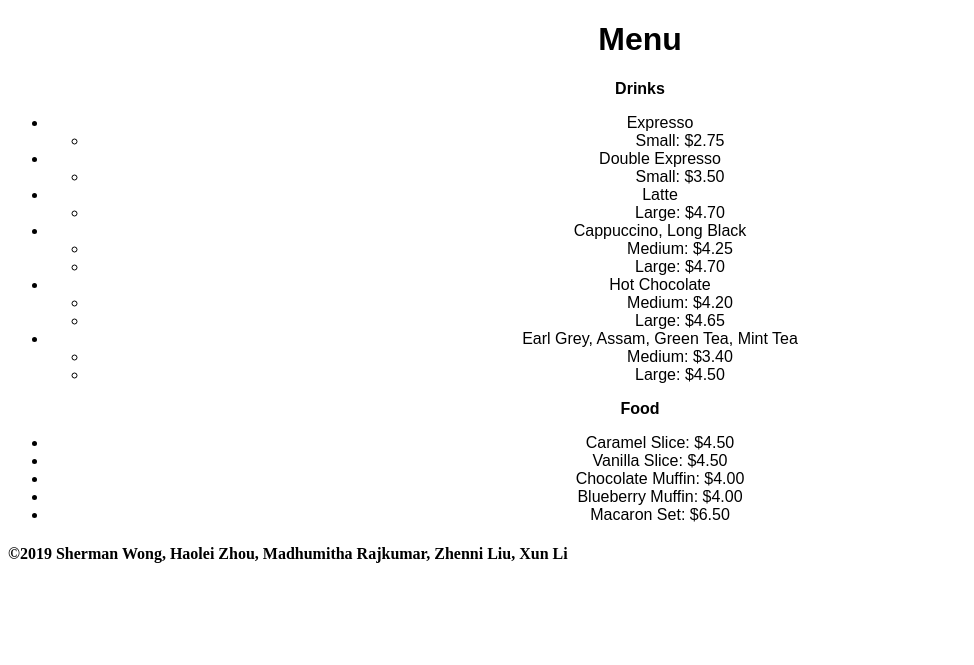
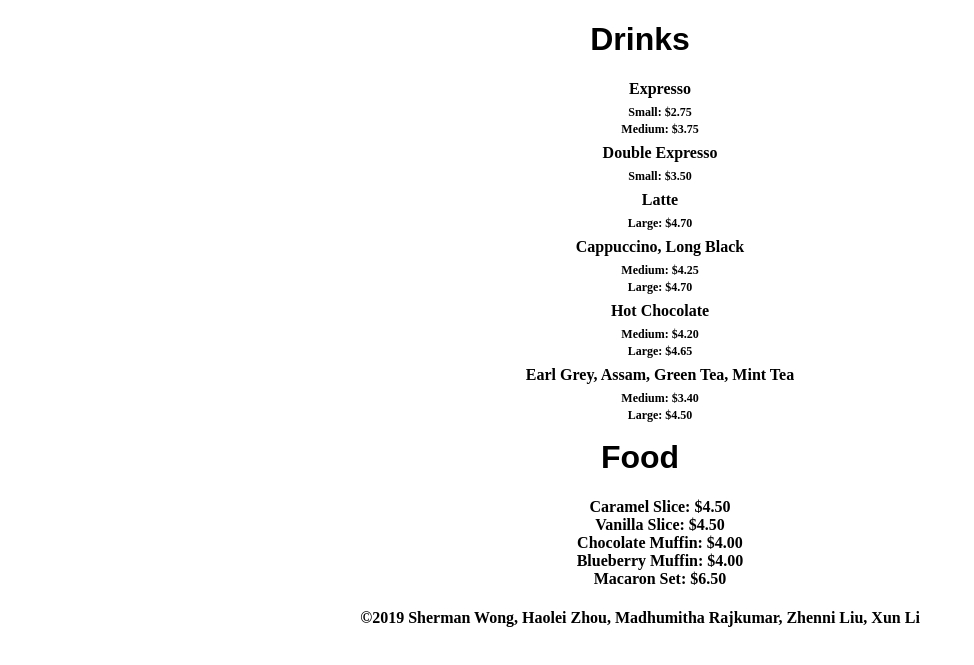
Before and after one commit to natsuta/SEPMCoffeeBuzz, a PHP site: page /menu.php in a window 1280 px wide. Shown: the part 135-800 px from the top of the page, without its empty margins (0-974 px from the left). Run offline with PHP 8.4, Linux system fonts and the light colour scheme.

Commit message:
Some css change in index and menu

```diff
--- a/footer.php
+++ b/footer.php
@@ -1,4 +1,4 @@
 <footer>
-  <h4>&copy;2019 Sherman Wong,&nbspHaolei Zhou,&nbspMadhumitha Rajkumar,&nbspZhenni Liu,&nbspXun Li</h4>
+  <h4 align="center">&copy;2019 Sherman Wong,&nbspHaolei Zhou,&nbspMadhumitha Rajkumar,&nbspZhenni Liu,&nbspXun Li</h4>
 </footer>
 </html>
--- a/menu.php
+++ b/menu.php
@@ -1,57 +1,59 @@
 <?php include_once('header.php'); ?>
 <title>Menu</title>
 <body>
-	<h1>Menu</h1>
-	<h2>Drinks</h2>
+	<h1>Drinks</h1>
 	<ul>
-		<li>Expresso
-			<ul>
-				<li>Small: $2.75</li>
-			</ul>
+		<li class="title-menu">Expresso
+			<div class="size-menu">
+				<p>Small: $2.75</p>
+				<p>Medium: $3.75</p>
+			</div>
 		</li>
 
-		<li>Double Expresso
-			<ul>
-				<li>Small: $3.50</li>
-			</ul>
+		<li class="title-menu">Double Expresso
+			<div class="size-menu">
+				<p>Small: $3.50</p>
+			</div>
 		</li>
 
-		<li>Latte
-			<ul>
-				<li>Large: $4.70</li>
-			</ul>
+		<li class="title-menu">Latte
+			<div class="size-menu">
+				<p>Large: $4.70</p>
+			</div>
 		</li>
 
-		<li>Cappuccino, Long Black
-			<ul>
-				<li>Medium: $4.25</li>
-				<li>Large: $4.70</li>
-			</ul>
+		<li class="title-menu">Cappuccino, Long Black
+			<div class="size-menu">
+				<p>Medium: $4.25</p>
+				<p>Large: $4.70</p>
+			</div>
 		</li>
 
-		<li>Hot Chocolate
-			<ul>
-				<li>Medium: $4.20</li>
-				<li>Large: $4.65</li>
-			</ul>
+		<li class="title-menu">Hot Chocolate
+			<div class="size-menu">
+				<p>Medium: $4.20</p>
+				<p>Large: $4.65</p>
+			</div>
 		</li>
 
-		<li>Earl Grey, Assam, Green Tea, Mint Tea
-			<ul>
-				<li>Medium: $3.40</li>
-				<li>Large: $4.50</li>
-			</ul>
+		<li class="title-menu">Earl Grey, Assam, Green Tea, Mint Tea
+			<div class="size-menu">
+				<p>Medium: $3.40</p>
+				<p>Large: $4.50</p>
+			</div>
 		</li>
 	</ul>
 
-	<h2>Food</h2>
+	<h1>Food</h1>
 	<!-- Update this if updating food -->
-	<ul>
+	<div>
+	<ul class="title-menu">
 		<li>Caramel Slice: $4.50</li>
 		<li>Vanilla Slice: $4.50</li>
 		<li>Chocolate Muffin: $4.00</li>
 		<li>Blueberry Muffin: $4.00</li>
 		<li>Macaron Set: $6.50</li>
 	</ul>
+	</div>
 </body>
 <?php include_once('footer.php'); ?>
--- a/order.php
+++ b/order.php
@@ -3,7 +3,6 @@
 <body>
 	<script type="text/javascript" src="orderproc.js"></script>
 	<h1>Order Form</h1>
-	<p>Test</p>
 
 	<form action="cart.php" method="post">
 		<table>
--- a/wireframe.css
+++ b/wireframe.css
@@ -30,7 +30,7 @@ nav a:hover, a:active {
 	background-color: rgb(0, 247, 255);
 }
 
-h2, p, table, form, li {
+h2, table, form {
 	text-align: center;
 	font-family: Arial, Helvetica, sans-serif;
 	font-size: 16px;
@@ -40,3 +40,26 @@ table {
 	margin-left: auto;
 	margin-right: auto;
 }
+
+.center {
+	text-align: center;
+	color: #f60;
+	font-size: 25px;
+}
+
+.title-menu {
+	list-style:none;
+	font-size: 16px;
+	color: black;
+	font-weight:bold;
+	text-align: center;
+
+}
+
+.size-menu{
+	line-height: 5px;
+	font-size: 12px;
+	color: black;
+	text-align: center;
+
+}
```
Also changed, not shown: index.php (+5 -2 lines).
